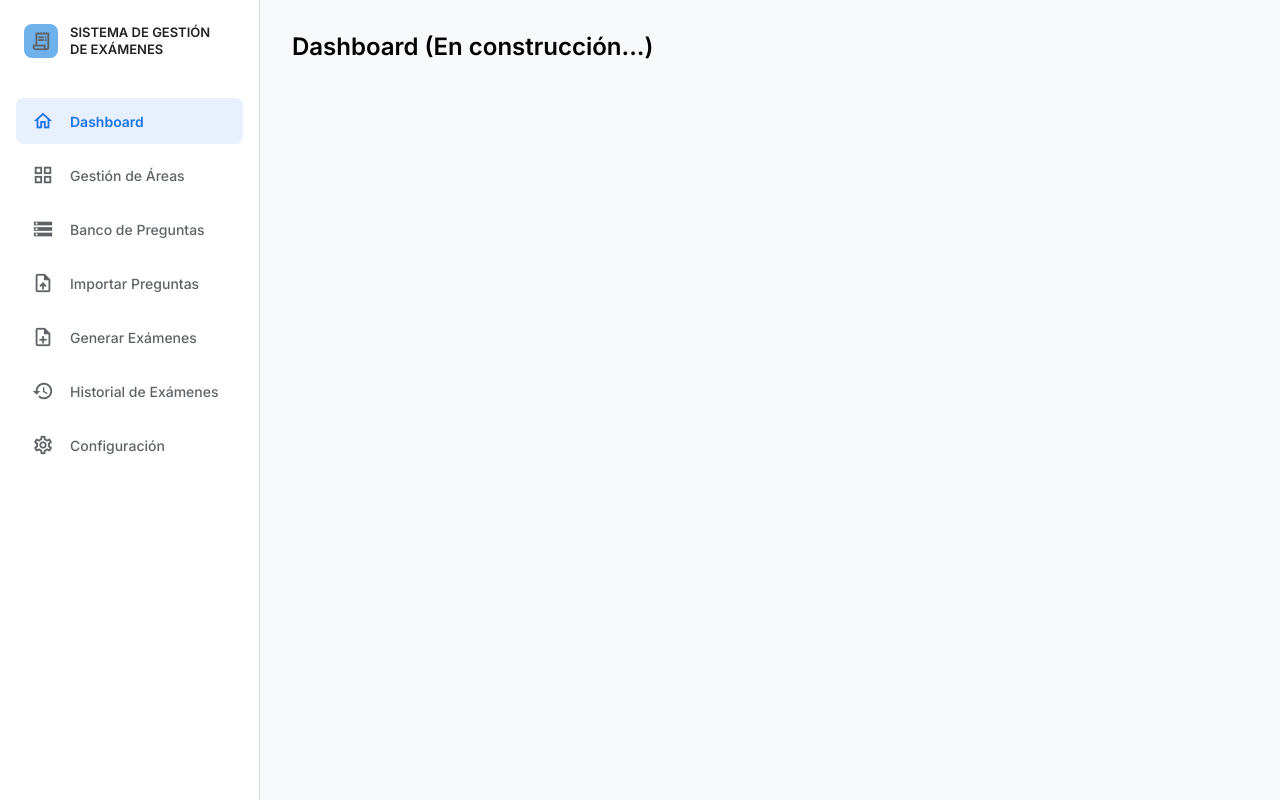
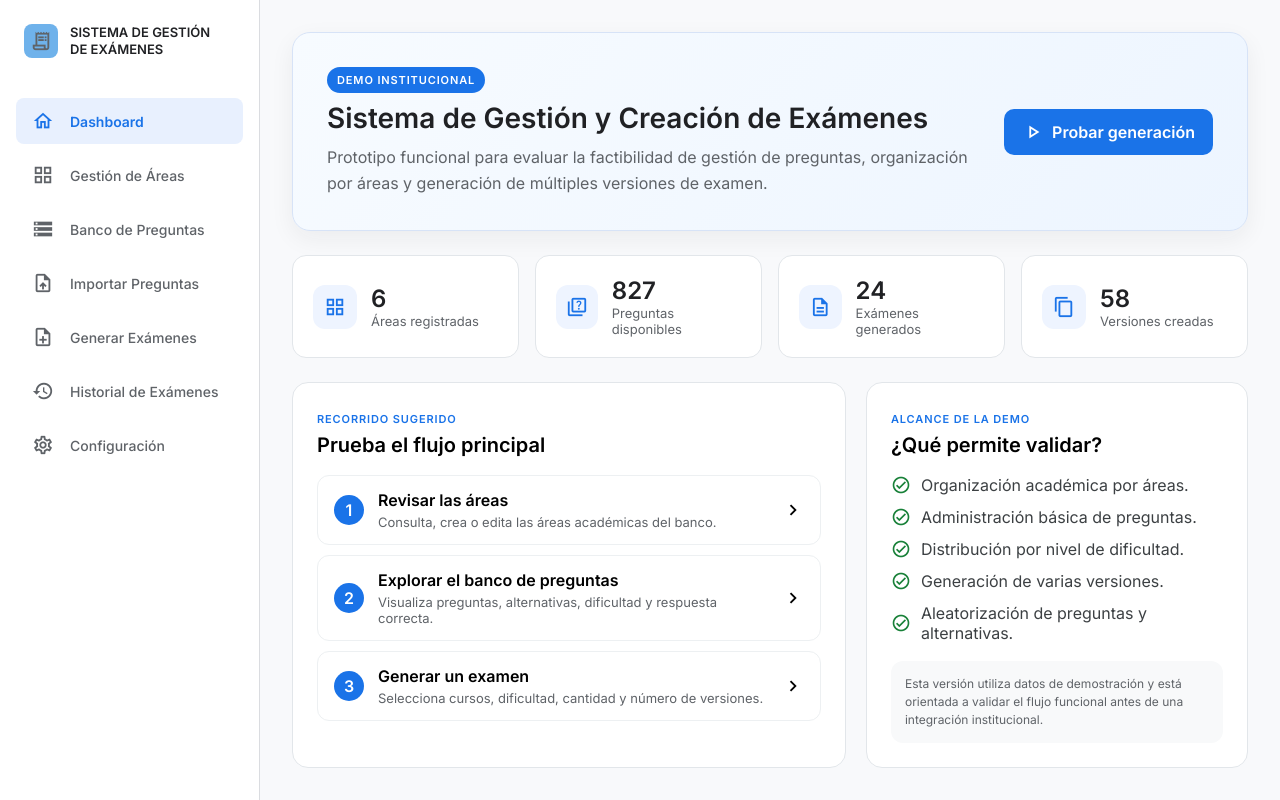
Before and after one commit to Gabo123123/sistema-gestion-examenes, a React (Vite) app: page /dashboard in a window 1280 px wide. Built offline with nearby package versions, Linux system fonts and the light colour scheme.

Commit message:
feat: connect institutional demo routes

```diff
--- a/src/App.tsx
+++ b/src/App.tsx
@@ -1,31 +1,28 @@
 import { BrowserRouter, Routes, Route, Navigate } from 'react-router-dom';
 import Sidebar from './assets/components/Sidebar/Sidebar';
+import Dashboard from './assets/components/pages/Dashboard';
 import Areas from './assets/components/pages/Areas';
 import BancoPreguntas from './assets/components/pages/BancoPreguntas';
 import GenerarExamen from './assets/components/pages/GenerarExamen';
+import DemoPlaceholder from './assets/components/pages/DemoPlaceholder';
 import './App.css';
 
 export default function App() {
   return (
     <BrowserRouter>
       <div style={{ display: 'flex' }}>
-        {/* El Sidebar se mantiene fijo a la izquierda */}
         <Sidebar />
-
-        {/* El main content cambia dependiendo de la URL */}
-        <main style={{ marginLeft: '260px', padding: '32px', width: '100%' }}>
+        <main style={{ marginLeft: '260px', padding: '32px', width: '100%', minHeight: '100vh', background: '#f8f9fb' }}>
           <Routes>
-            {/* Si entras a la raíz, te redirige al Dashboard */}
             <Route path="/" element={<Navigate to="/dashboard" replace />} />
-
-            {/* Rutas de las pantallas */}
-            <Route path="/dashboard" element={<h2>Dashboard (En construcción...)</h2>} />
+            <Route path="/dashboard" element={<Dashboard />} />
             <Route path="/areas" element={<Areas />} />
             <Route path="/banco" element={<BancoPreguntas />} />
             <Route path="/generar" element={<GenerarExamen />} />
-
-            {/* Aquí iremos agregando el Banco de Preguntas, Historial, etc. */}
-            <Route path="/banco" element={<h2>Banco de Preguntas (En construcción...)</h2>} />
+            <Route path="/importar" element={<DemoPlaceholder icon="upload_file" title="Importación de Preguntas" description="Módulo previsto para incorporar preguntas desde archivos o fuentes externas y reducir el registro manual." items={['Carga desde archivos', 'Validación previa', 'Previsualización de contenido', 'Confirmación antes de guardar']} />} />
+            <Route path="/historial" element={<DemoPlaceholder icon="history" title="Historial de Exámenes" description="Módulo previsto para consultar exámenes generados, versiones creadas y trazabilidad de cada proceso." items={['Búsqueda por fecha', 'Detalle por examen', 'Control de versiones', 'Consulta de configuración usada']} />} />
+            <Route path="/configuracion" element={<DemoPlaceholder icon="settings" title="Configuración Institucional" description="Espacio previsto para parametrizar opciones propias de la institución antes de una implementación productiva." items={['Datos institucionales', 'Parámetros de examen', 'Roles y permisos', 'Preferencias de generación']} />} />
+            <Route path="*" element={<Navigate to="/dashboard" replace />} />
           </Routes>
         </main>
       </div>
```
